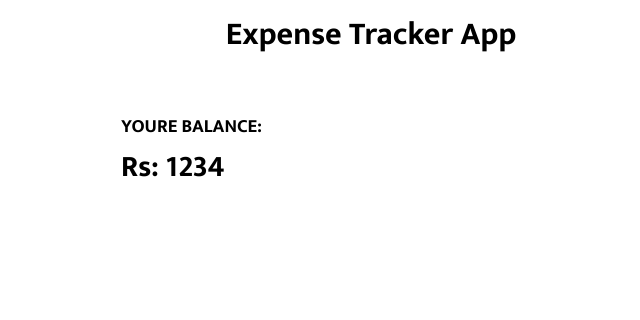
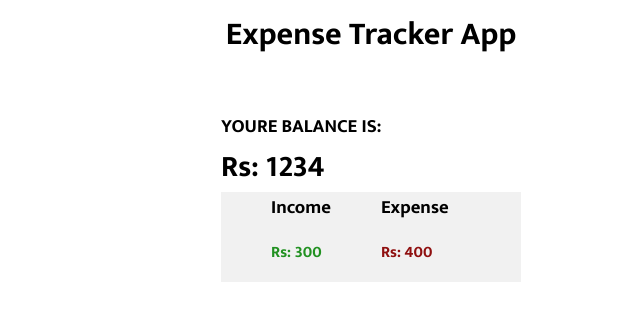
Before and after one commit to arslansarfraz/expense-tracker-app, a React (Create React App) app: page / in a window 1280 px wide. Shown: the top 320 px of the page, without its empty margins (269-909 px from the left). Built offline with nearby package versions, Linux system fonts and the light colour scheme.

Commit message:
Update 4 files

```diff
--- a/src/App.js
+++ b/src/App.js
@@ -4,12 +4,14 @@ import "./styles.css";
 //Imports Components
 import Header from "./Components/Header";
 import { Balance } from "./Components/Balance";
+import AccountSummry from "./Components/AccountSummry";
 
 const App = () => {
   return (
     <div className="app">
       <Header />
       <Balance />
+      <AccountSummry />
     </div>
   );
 };
--- a/src/Components/AccountSummry.js
+++ b/src/Components/AccountSummry.js
@@ -0,0 +1,17 @@
+import React from 'react';
+const AccountSummry = () => {
+    return (
+        <div className="textLeft bg">
+            <div className="income">
+                <h3>Income</h3>
+                <p className="plus">Rs: 300</p>
+            </div>
+            <div className="expense">
+                <h3>Expense</h3>
+                <p className="minus">Rs: 400</p>
+            </div>
+        </div>
+    );
+}
+
+export default AccountSummry;
--- a/src/Components/Balance.js
+++ b/src/Components/Balance.js
@@ -3,7 +3,7 @@ import React from "react";
 export const Balance = () => {
   return (
     <div className="textLeft pt-50">
-      <h3>YOURE BALANCE:</h3>
+      <h3>YOURE BALANCE IS:</h3>
       <h2 className="fweight">Rs: 1234</h2>
     </div>
   );
--- a/src/styles.css
+++ b/src/styles.css
@@ -4,7 +4,7 @@ body {
 }
 .app {
   text-align: center;
-  width: 500px;
+  width: 300px;
   margin: 0 auto;
   height: auto;
 }
@@ -25,3 +25,24 @@ h4 {
   font-weight: 700;
   font-size: 30px;
 }
+.minus{
+  color: rgb(143, 15, 15);
+  font-weight: 700;
+}
+.plus{
+  color: rgb(33, 145, 33);
+  font-weight: 700;
+}
+.income{
+  display: inline-block;
+  padding-left: 50px;
+}
+.expense{
+  display: inline-block;
+  padding-left: 50px;
+
+}
+.bg{
+  background-color: #f1f1f1;
+  box-shadow: 1px #000;
+}
```
Also changed, not shown: 1 other file (tests, documents, lock files or other folders).
